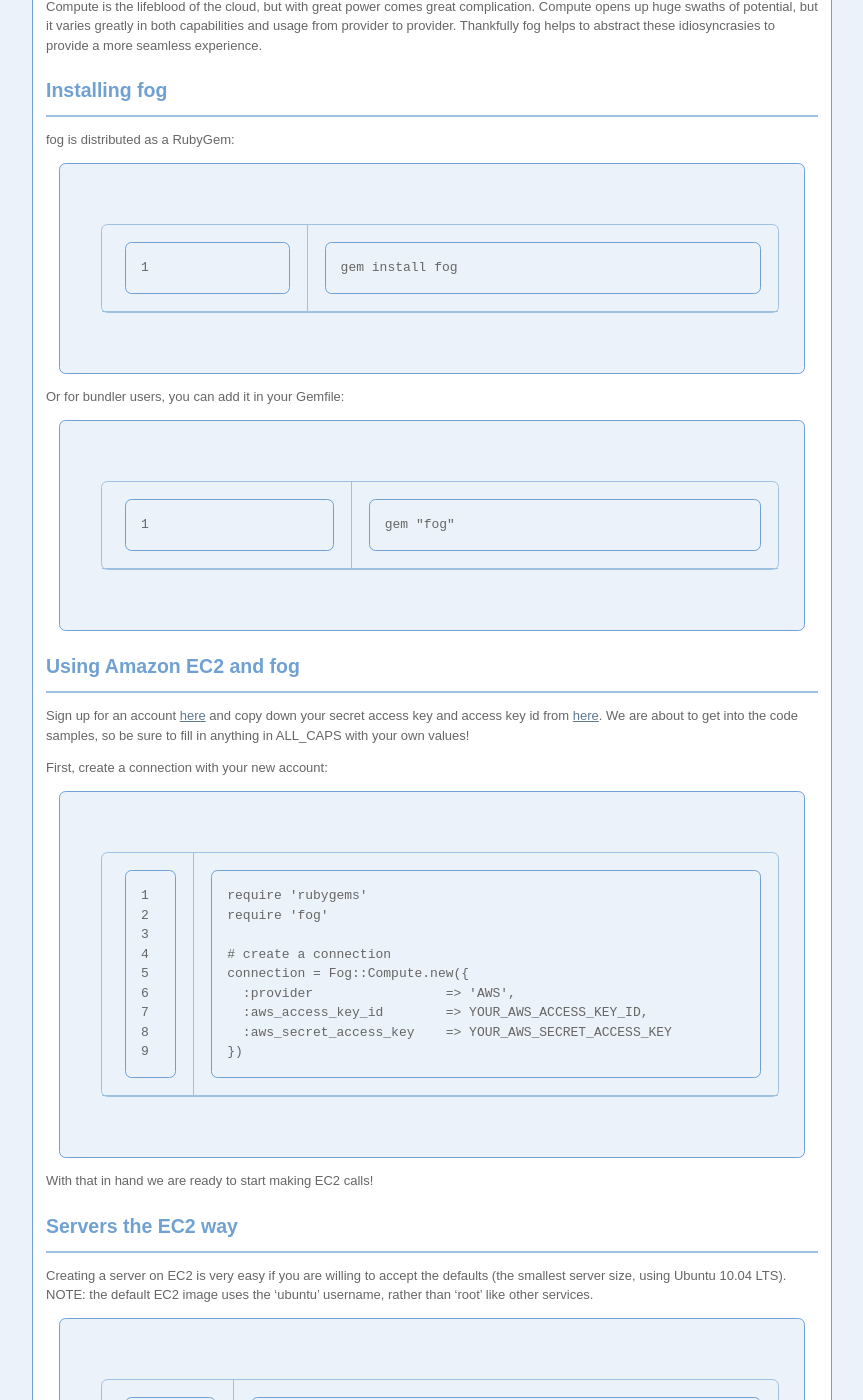
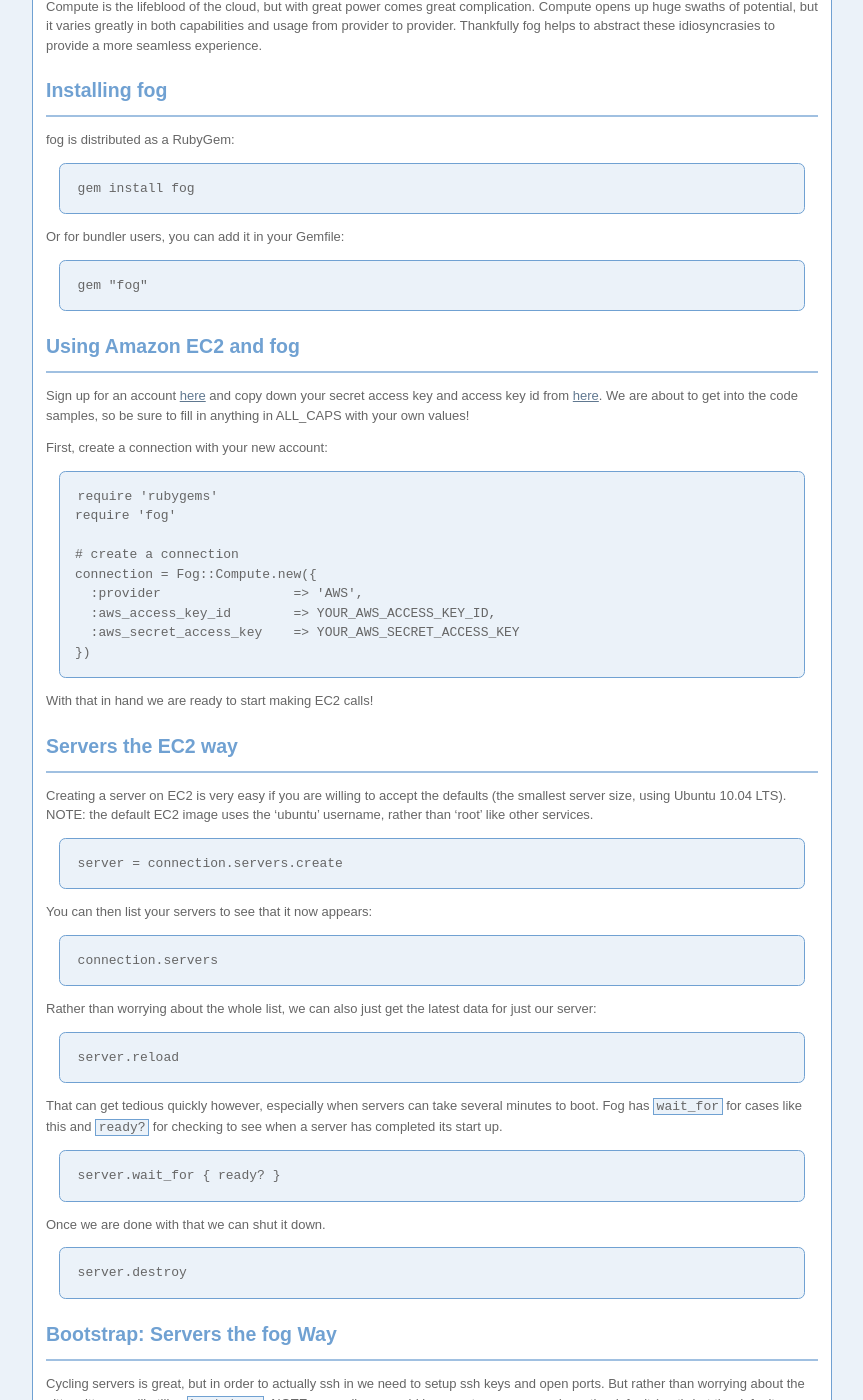
Before and after one commit to fog/fog.github.com, a Jekyll site: the page built from compute/index.markdown, in a window 1280 px wide and 1400 px high, scrolled down 273 px. Shown: the whole window, without its empty margins (208-1071 px from the left). Built offline with Jekyll 4.4.1, drawn with Linux system fonts in a browser that asks for light colours; nearby versions of some CDN libraries; some of the changed text lies outside the part shown.

Commit message:
Remove line numbers from code blocks

```diff
--- a/_config.yml
+++ b/_config.yml
@@ -23,8 +23,7 @@ kramdown:
   syntax_highlighter_opts:
     block:
       wrap: div
-      line_numbers: inline
-      line_numbers_start: 1
+      line_numbers: false
       tab_width: 4
       bold_every: 10
       css: style
```
